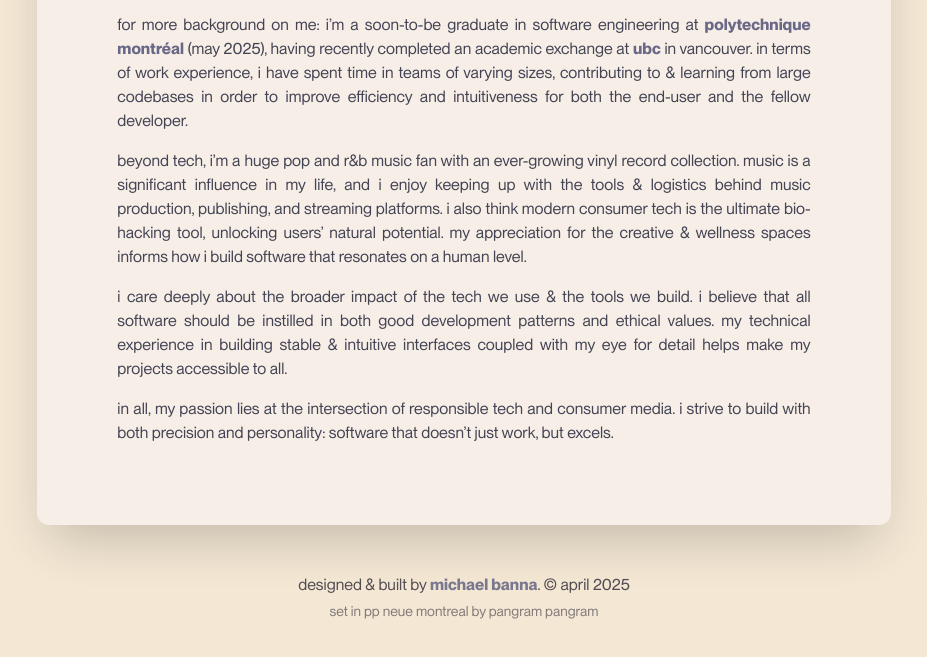
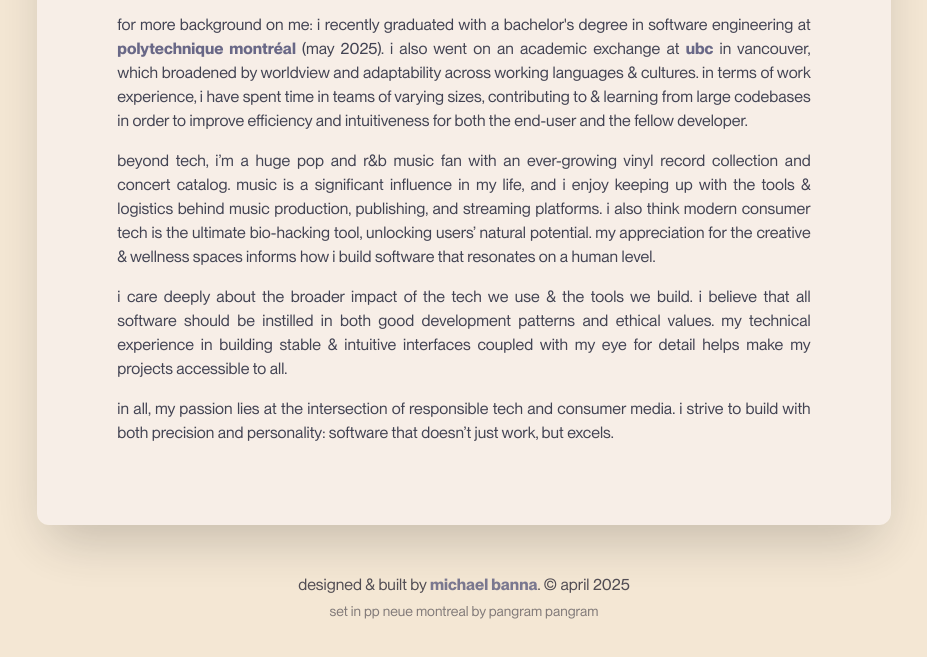
Before and after one commit to bmchl/bannadotdev, an Astro site: page / in a window 1280 px wide. Shown: the part 1119-1776 px from the top of the page, without its empty margins (176-1103 px from the left). Built offline with nearby package versions, Linux system fonts and the light colour scheme; Astro itself is replaced by a stand-in of ours; animation ran at ten frames a second.

Commit message:
post grad update

```diff
--- a/src/sections/About.astro
+++ b/src/sections/About.astro
@@ -8,10 +8,10 @@
       my name is <span class="font-bold text-primary">michael banna</span>. i’m a software developer by day, and also by night. i’ve been passionate about creating things for as long as i can remember, and i have a true instinct in resourcefulness when it comes to solving complex problems.
     </p>
     <p class="mt-4 leading-6">
-      for more background on me: i’m a soon-to-be graduate in software engineering at <a href="https://www.polymtl.ca/en" target="_blank" rel="noopener noreferrer"><span class="font-bold text-primary hover:underline">polytechnique montréal</span></a> (may 2025), having recently completed an academic exchange at <a href="https://www.ubc.ca" target="_blank" rel="noopener noreferrer"><span class="font-bold text-primary hover:underline">ubc</span></a> in vancouver. in terms of work experience, i have spent time in teams of varying sizes, contributing to & learning from large codebases in order to improve efficiency and intuitiveness for both the end-user and the fellow developer.
+      for more background on me: i recently graduated with a bachelor's degree in software engineering at <a href="https://www.polymtl.ca/en" target="_blank" rel="noopener noreferrer"><span class="font-bold text-primary hover:underline">polytechnique montréal</span></a> (may 2025). i also went on an academic exchange at <a href="https://www.ubc.ca" target="_blank" rel="noopener noreferrer"><span class="font-bold text-primary hover:underline">ubc</span></a> in vancouver, which broadened by worldview and adaptability across working languages & cultures. in terms of work experience, i have spent time in teams of varying sizes, contributing to & learning from large codebases in order to improve efficiency and intuitiveness for both the end-user and the fellow developer.
     </p>
     <p class="mt-4 leading-6">
-      beyond tech, i’m a huge pop and r&amp;b music fan with an ever-growing vinyl record collection. music is a significant influence in my life, and i enjoy keeping up with the tools & logistics behind music production, publishing, and streaming platforms. i also think modern consumer tech is the ultimate bio-hacking tool, unlocking users’ natural potential. my appreciation for the creative & wellness spaces informs how i build software that resonates on a human level.
+      beyond tech, i’m a huge pop and r&amp;b music fan with an ever-growing vinyl record collection and concert catalog. music is a significant influence in my life, and i enjoy keeping up with the tools & logistics behind music production, publishing, and streaming platforms. i also think modern consumer tech is the ultimate bio-hacking tool, unlocking users’ natural potential. my appreciation for the creative & wellness spaces informs how i build software that resonates on a human level.
     </p>
     <p class="mt-4 leading-6">
       i care deeply about the broader impact of the tech we use & the tools we build. i believe that all software should be instilled in both good development patterns and ethical values. my technical experience in building stable & intuitive interfaces coupled with my eye for detail helps make my projects accessible to all.
```
